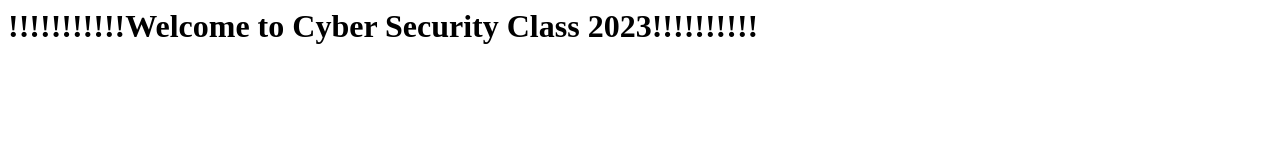
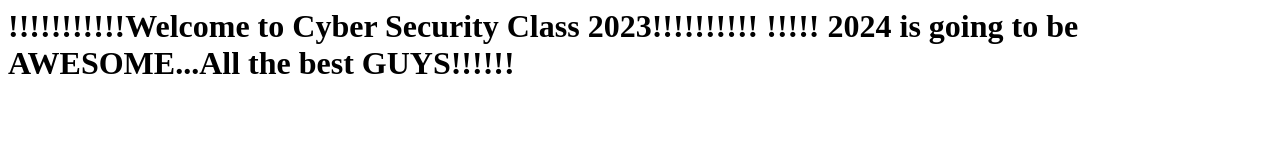
Before and after one commit to pradeephmkumar/AWSCICD2023, a plain HTML site: page index.html in a window 1280 px wide. Drawn offline with Linux system fonts and the light colour scheme.

Commit message:
Update index.html

```diff
--- a/index.html
+++ b/index.html
@@ -2,6 +2,7 @@
   <body>
     <h1>
       !!!!!!!!!!!Welcome to Cyber Security Class 2023!!!!!!!!!!
+      !!!!! 2024 is going to be AWESOME...All the best GUYS!!!!!!
     </h1>
   </body>
 </html>
```
